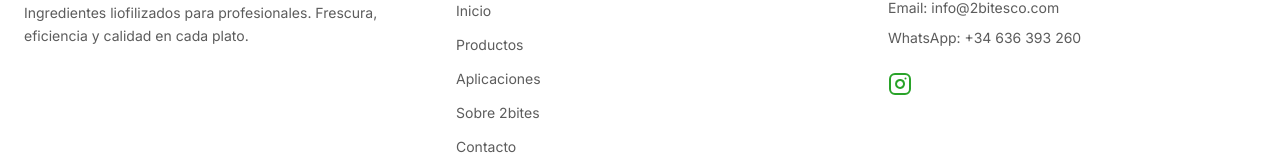
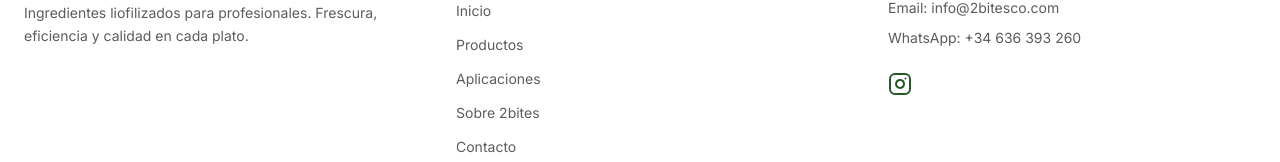
Before and after one commit to QuantumTrailBlaze/2bites-website-v40, a React (Vite) app: page /1/receipt in a window 1280 px wide. Shown: the part 497-659 px from the top of the page. Built offline with nearby package versions, Linux system fonts and the light colour scheme.

Commit message:
Initial commit

```diff
--- a/src/components/Community.tsx
+++ b/src/components/Community.tsx
@@ -46,7 +46,7 @@ const Community: React.FC<CommunityProps> = ({ className }) => {
           <TestimonialAndPhilosophy />
 
           <div className="animate-fade-in-up lg:animation-delay-200">
-            <h2 className="text-3xl font-bold font-serif text-primary mb-4">
+            <h2 className="text-3xl font-bold font-serif text-secondary mb-4">
               {t('communitySection.title')}
             </h2>
             <p className="text-gray-700 dark:text-gray-400 mb-8 font-sans leading-relaxed">
--- a/src/components/Footer.tsx
+++ b/src/components/Footer.tsx
@@ -102,7 +102,7 @@ const Footer: React.FC = () => {
                 target="_blank"
                 rel="noopener noreferrer"
                 aria-label={t('footer.instagramAriaLabel')}
-                className="inline-block text-primary hover:opacity-80 transition-opacity"
+                className="inline-block text-secondary hover:opacity-80 transition-opacity"
               >
                 <Instagram className="w-6 h-6" />
               </a>
```
